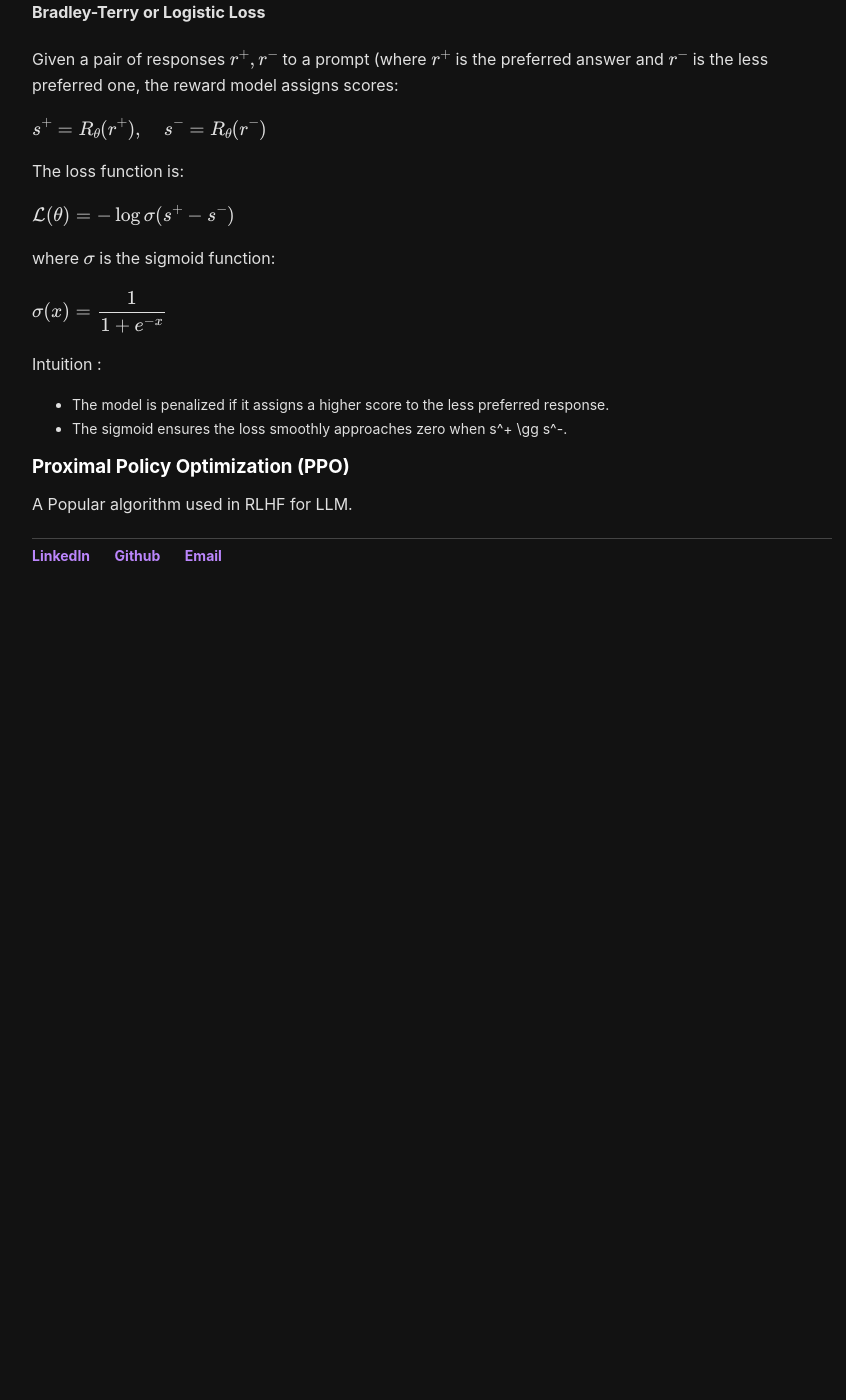
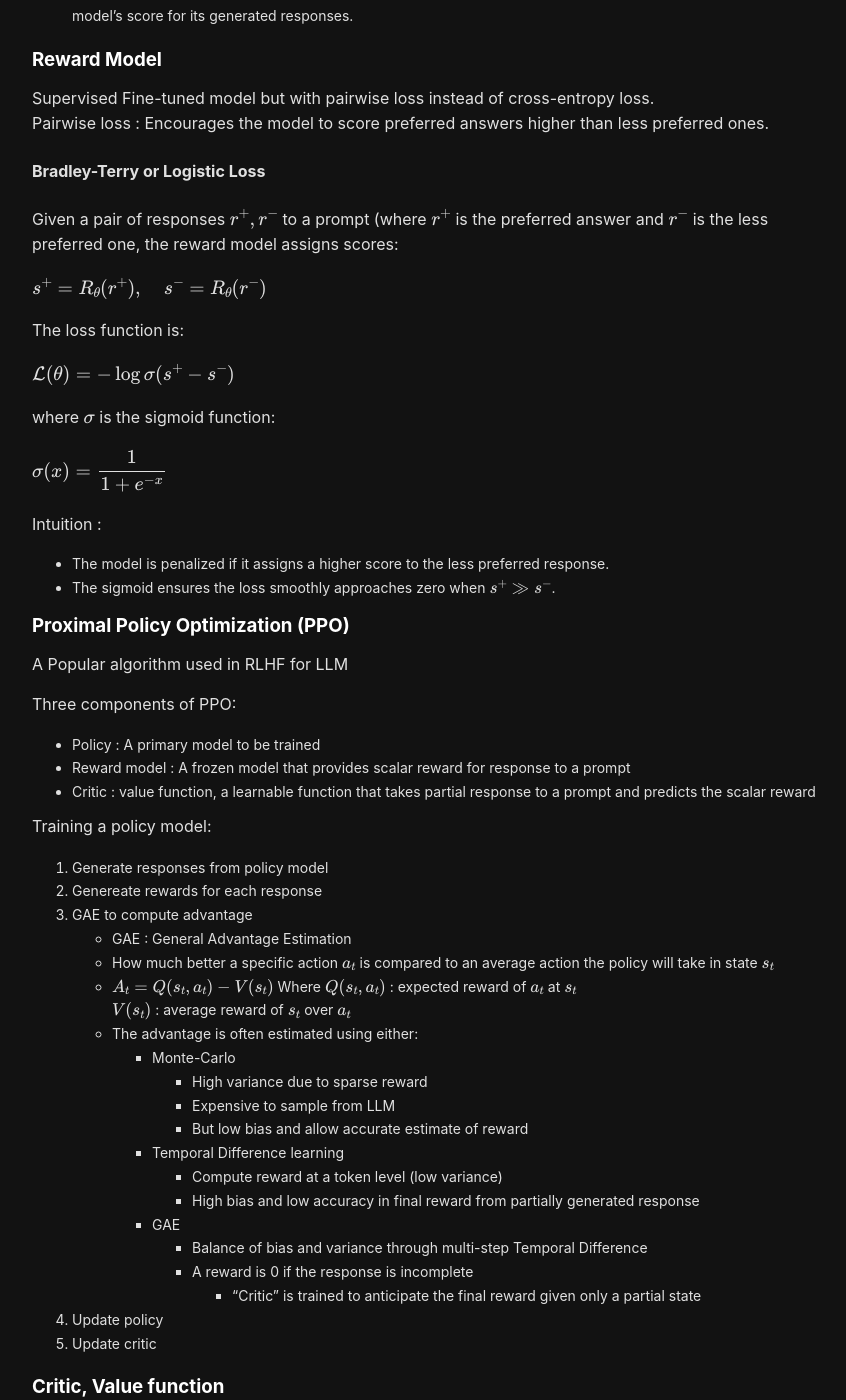
Before and after one commit to sean-sj-jung/sean-sj-jung.github.io, a Jekyll site: the page built from _posts/2025-02-13-PPO.md, in a window 1280 px wide and 1400 px high, scrolled down 381 px. Shown: the whole window, without its empty margins (208-1054 px from the left). Built offline with Jekyll 4.4.1, drawn with Linux system fonts in a browser that asks for light colours; nearby versions of some CDN libraries; before the commit the page ends 1011 px from its top, so only the background shows below that; some of the changed text lies outside the part shown.

Commit message:
PPO update

```diff
--- a/_posts/2025-02-13-PPO.md
+++ b/_posts/2025-02-13-PPO.md
@@ -4,6 +4,11 @@ title: "RL and PPO"
 date: 2025-02-13
 excerpt: "RLHF and Proximal Policy Optimization"
 ---
+
+### RL terminologies
+State : $$s_t$$
+Action : $$a_t$$
+State and Action are at token level. Aggregation of all tokens for each instance $$ i $$ becomes a response, $$r_i$$
 
 
 ### **RLHF**
@@ -14,8 +19,9 @@ excerpt: "RLHF and Proximal Policy Optimization"
 
 
 ### Reward Model
+Supervised Fine-tuned model but with pairwise loss instead of cross-entropy loss.
+Pairwise loss : Encourages the model to score preferred answers higher than less preferred ones.
 
-Pairwise loss : Encourages the model to score preferred answers higher than less preferred ones.
 
 #### Bradley-Terry or Logistic Loss
 Given a pair of responses $$r^+, r^-$$ to a prompt (where $$r^+$$ is the preferred answer and $$r^-$$ is the less preferred one, the reward model assigns scores:
@@ -32,8 +38,47 @@ $$\sigma(x) = \frac{1}{1 + e^{-x}}$$
 
 Intuition :
 - The model is penalized if it assigns a higher score to the less preferred response.
-- The sigmoid ensures the loss smoothly approaches zero when s^+ \gg s^-.
+- The sigmoid ensures the loss smoothly approaches zero when $$s^+ \gg s^-$$.
 
 ### **Proximal Policy Optimization (PPO)**
 
-A Popular algorithm used in RLHF for LLM.
+A Popular algorithm used in RLHF for LLM
+
+Three components of PPO:
+- Policy : A primary model to be trained
+- Reward model : A frozen model that provides scalar reward for response to a prompt
+- Critic : value function, a learnable function that takes partial response to a prompt and predicts the scalar reward
+
+Training a policy model:
+1. Generate responses from policy model
+2. Genereate rewards for each response
+3. GAE to compute advantage
+  - GAE : General Advantage Estimation
+    - How much better a specific action $a_t$ is compared to an average action the policy will take in state $$s_t$$
+    - $$ A_t = Q(s_t, a_t) - V(s_t) $$
+    Where
+    $$ Q(s_t, a_t) $$ : expected reward of $$a_t$$ at $$s_t$$
+    $$ V(s_t) $$ : average reward of $$s_t$$ over $$a_t$$
+    - The advantage is often estimated using either:
+      - Monte-Carlo
+        - High variance due to sparse reward
+        - Expensive to sample from LLM
+        - But low bias and allow accurate estimate of reward
+      - Temporal Difference learning
+        - Compute reward at a token level (low variance)
+        - High bias and low accuracy in final reward from partially generated response
+      - GAE
+        - Balance of bias and variance through multi-step Temporal Difference
+        - A reward is 0 if the response is incomplete
+          - "Critic" is trained to anticipate the final reward given only a partial state
+4. Update policy
+5. Update critic
+
+### Critic, Value function
+A critic is trained to anticipate the final reward given only a partial state which allows to compute the temporal difference.
+
+
+
+### Reference
+[HuggingFace's blog](https://huggingface.co/blog/deep-rl-ppo)
+[Post by Jimmy Shi](https://yugeten.github.io/posts/2025/01/ppogrpo/)
```
